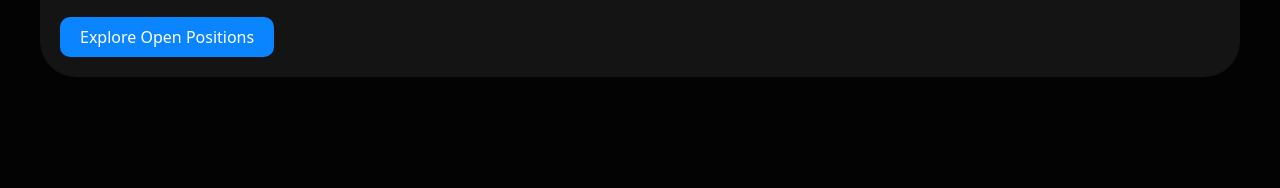
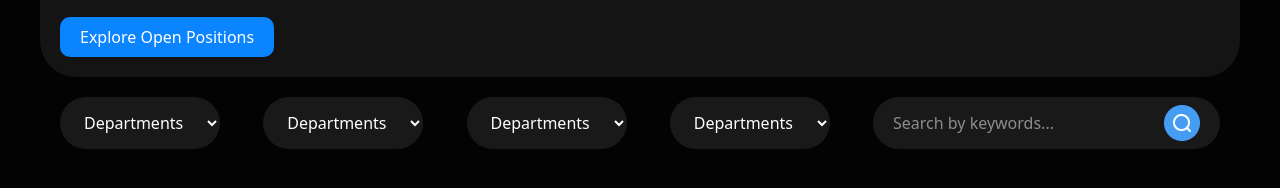
Before and after one commit to magal0/Exam1, a website: page src/index3.html in a window 1280 px wide. Shown: the part 216-404 px from the top of the page. Drawn offline with Linux system fonts and the light colour scheme.

Commit message:
6 commit

```diff
--- a/src/index3.html
+++ b/src/index3.html
@@ -24,7 +24,7 @@
         </div>
         <button class="bg-[#0A84FF] py-2 px-5 rounded-[10px]">Contact Us</button>
     </div>
-    <div class="max-w-300 m-auto  flex items-center bg-[#141414] rounded-[36px]">
+    <div class="max-w-300 m-auto  flex items-center bg-[#141414] rounded-[36px] justify-between">
         <div class="flex flex-col gap-5 p-5 items-start">
             <h1 class="text-[30px] font-bold">Build the Future with Us</h1>
             <p>We’re a team of builders, thinkers, and explorers using AI, machine learning, and <br> blockchain to solve meaningful problems.</p>
@@ -32,5 +32,23 @@
         </div>
         <img src="./calogo1 2.png" alt="">
     </div>
+    <div class="max-w-300 p-5 m-auto flex justify-between">
+        <select class="bg-[#191919] text-[white] px-5 py-2 rounded-[100px]" name="" id="">
+            <option value="">Departments</option>
+        </select>
+        <select class="bg-[#191919] text-[white] px-5 py-2 rounded-[100px]" name="" id="">
+            <option value="">Departments</option>
+        </select>
+        <select class="bg-[#191919] text-[white] px-5 py-2 rounded-[100px]" name="" id="">
+            <option value="">Departments</option>
+        </select>
+        <select class="bg-[#191919] text-[white] px-5 py-2 rounded-[100px]" name="" id="">
+            <option value="">Departments</option>
+        </select>
+        <fieldset class="flex bg-[#191919] rounded-[100px] px-5 py-2 gap-10">
+            <input class="bg-[#191919] text-[white] outline-none border-none" type="text" placeholder="Search by keywords...">
+            <img src="./Container (5).png" alt="">
+        </fieldset>
+    </div>
 </body>
 </html>
```
Also changed, not shown: src/Container (5).png (added), src/output.css.
